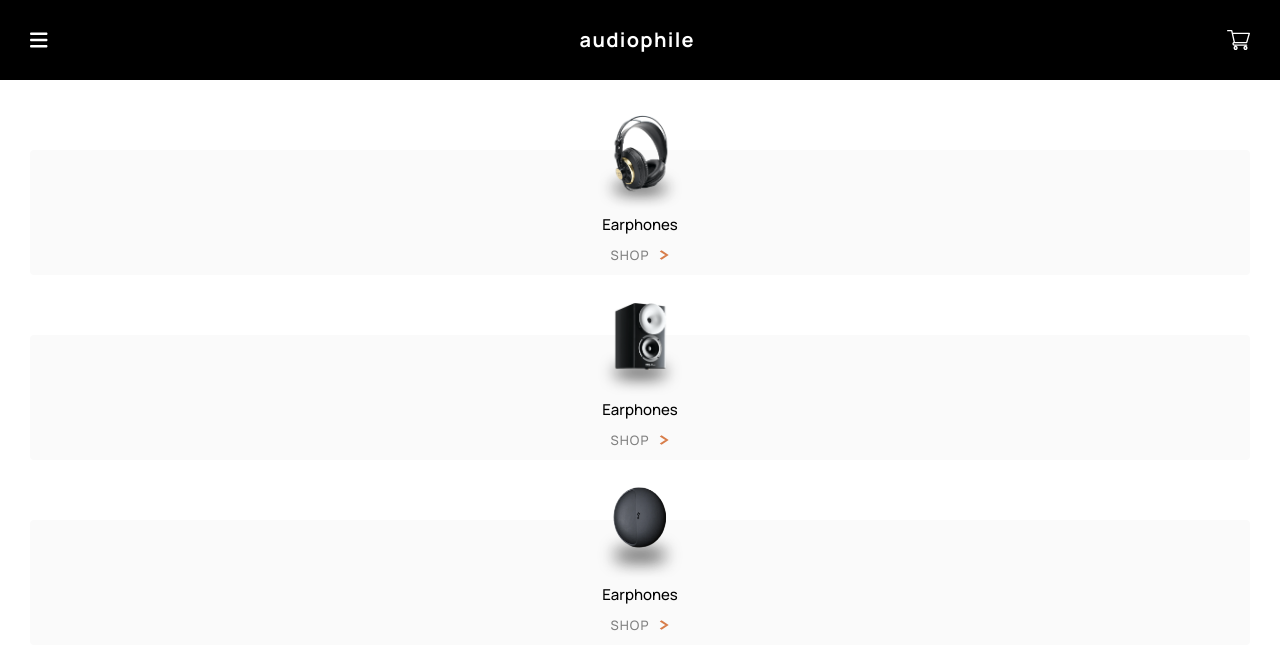
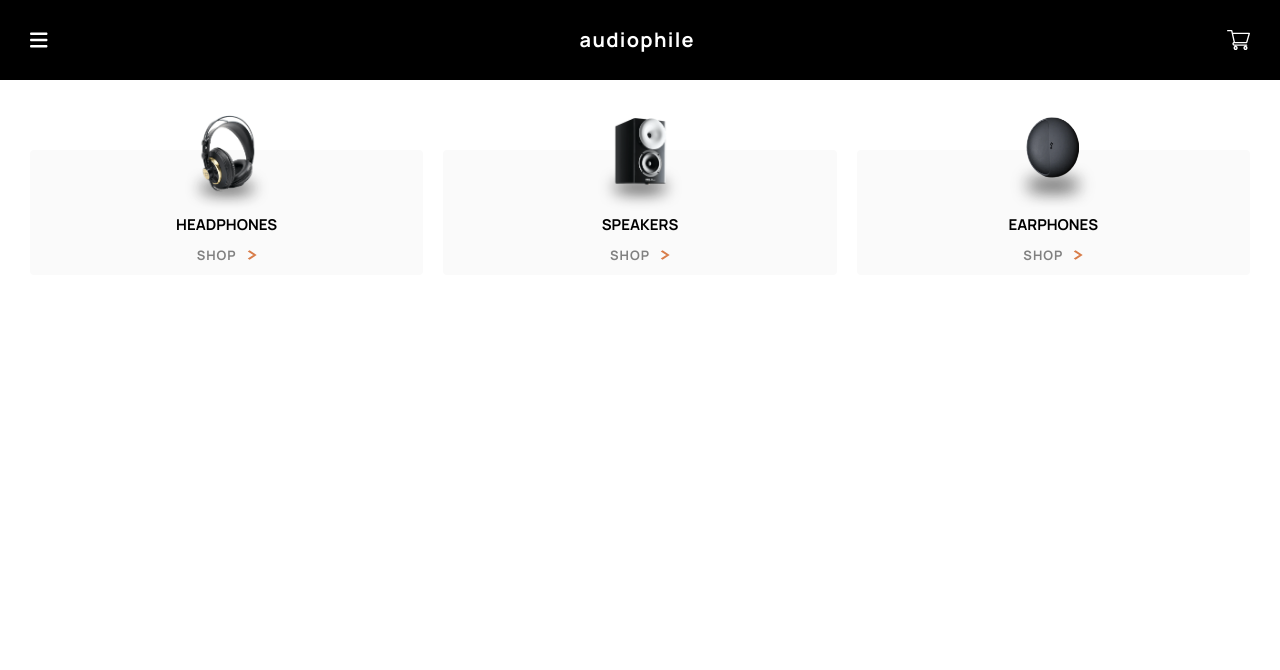
Before and after one commit to BilalHassen/audiophile-web-site, a React (Vite) app: page / in a window 1280 px wide. Both pictures are taken after a click on the icon 38 px from the left and 40 px from the top of the page. Shown: the top 670 px of the page. Built offline with nearby package versions, Linux system fonts and the light colour scheme.

Commit message:
change text weight in nav boxes

```diff
--- a/src/Components/Nav/Nav.jsx
+++ b/src/Components/Nav/Nav.jsx
@@ -14,7 +14,7 @@ export default function Nav() {
         <ul className="nav__list-container">
           <li className="nav__list-item">
             <img className="nav__list-img" src={headphones}></img>
-            <p className="nav__list-title">Earphones</p>
+            <p className="nav__list-title">headphones</p>
             <div className="nav__shop-container">
               <p className="nav__text">shop</p>
               <img className="nav__orange-icon" src={orangeIcon}></img>
@@ -22,7 +22,7 @@ export default function Nav() {
           </li>
           <li className="nav__list-item">
             <img className="nav__list-img" src={speakers}></img>
-            <p className="nav__list-title">Earphones</p>
+            <p className="nav__list-title">speakers</p>
             <div className="nav__shop-container">
               <p className="nav__text">shop</p>
               <img className="nav__orange-icon" src={orangeIcon}></img>
--- a/src/Components/Nav/Nav.scss
+++ b/src/Components/Nav/Nav.scss
@@ -23,6 +23,13 @@
     display: flex;
     flex-direction: column;
     gap: 6rem;
+
+    @include tablet-small {
+      display: flex;
+      flex-direction: row;
+      justify-content: center;
+      gap: 2rem;
+    }
   }
 
   &__list-item {
@@ -33,6 +40,10 @@
     align-items: center;
     padding-top: 6.5rem;
     position: relative;
+
+    @include tablet-small {
+      width: 100%;
+    }
   }
 
   &__shop-container {
@@ -57,11 +68,14 @@
 
   &__list-title {
     padding-bottom: 1rem;
+    text-transform: uppercase;
+    font-weight: 700;
   }
 
   &__text {
     text-transform: uppercase;
     color: grey;
     @include button-text;
+    font-weight: 700;
   }
 }
```
